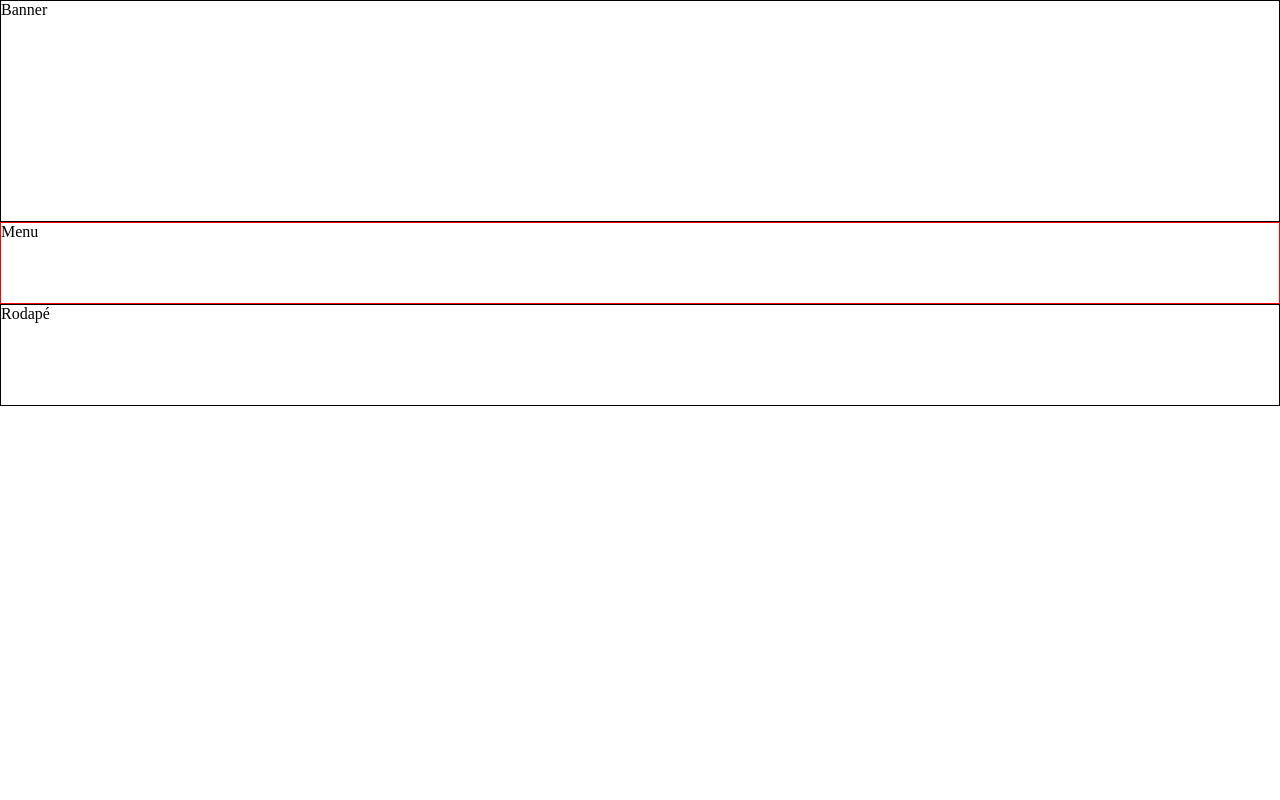
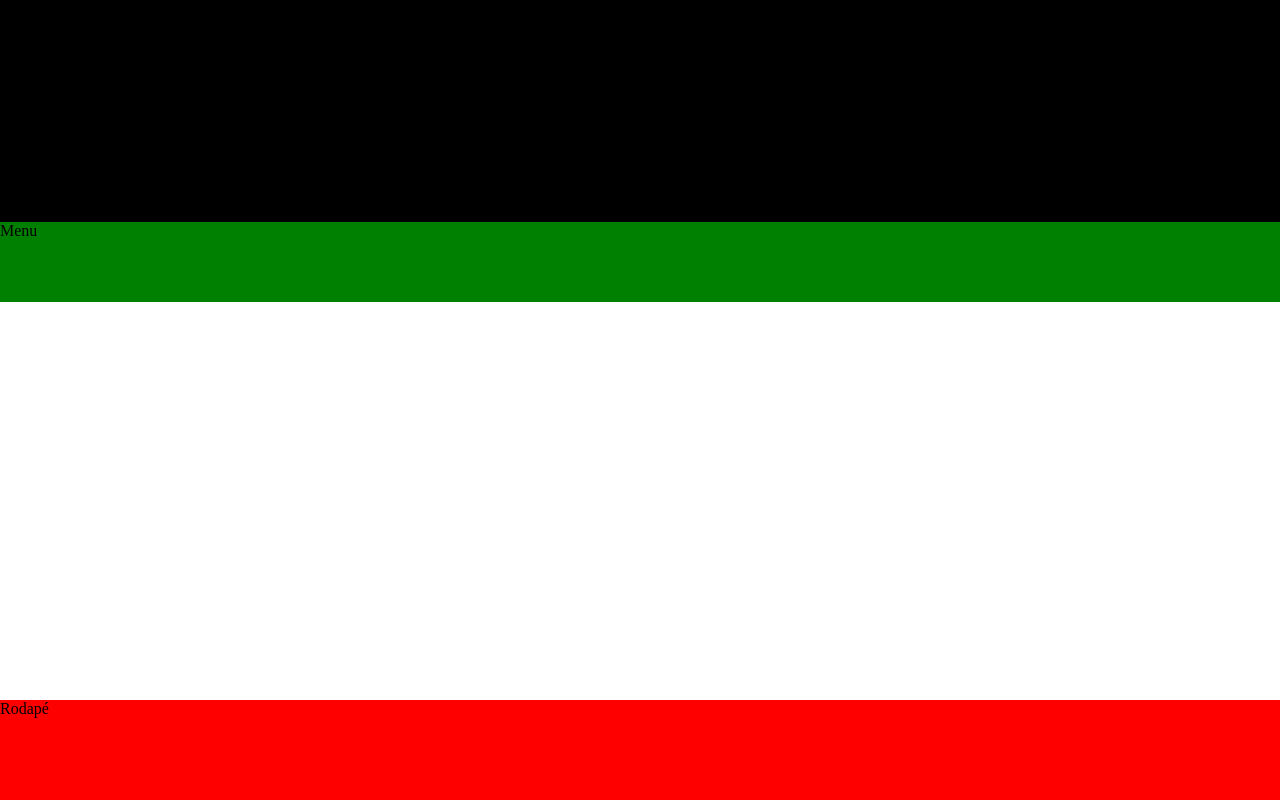
Before and after one commit to felipetavares/website, a PHP site: page / in a window 1280 px wide. Run offline with PHP 8.4, Linux system fonts and the light colour scheme.

Commit message:
Design básico pronto

```diff
--- a/css/home.css
+++ b/css/home.css
@@ -1,4 +1,5 @@
 .banner {
 	height: 220px;
 	border: 1px solid black;
+	background: black;
 }
--- a/css/main.css
+++ b/css/main.css
@@ -1,3 +1,13 @@
+html {
+	height: 100%;
+}
+
 body {
 	margin: 0;
+	height: 100%;
 }
+
+.page {
+	position:relative;
+	min-height: 100%;
+}
--- a/css/menu.css
+++ b/css/menu.css
@@ -1,10 +1,12 @@
 .menubar {
 	height: 80px;
-	border: 1px solid red;
+	background: green;
 }
 
-
 .footer {
+	position: absolute;
+	bottom: 0;
 	height: 100px;
-	border: 1px solid black;
+	width: 100%;
+	background: red;
 }
--- a/index.html
+++ b/index.html
@@ -3,7 +3,7 @@
 <html>
 	<head>
 		<meta charset="utf-8"/>
-		<title> InfoeletroMadness </title>
+		<title> Power Bit </title>
 		<style type="text/css">
 			@import url("css/main.css");
 			@import url("css/home.css");
@@ -12,6 +12,7 @@
 	</head>
 
 	<body>
+		<div class="page">
 			<div class="banner">
 				Banner
 			</div>
@@ -21,5 +22,6 @@
 			<div class="footer">
 				Rodapé
 			</div>
+		</div>
 	</body>
 </html>
```
Lines whose indentation alone changed are shown as unchanged.
